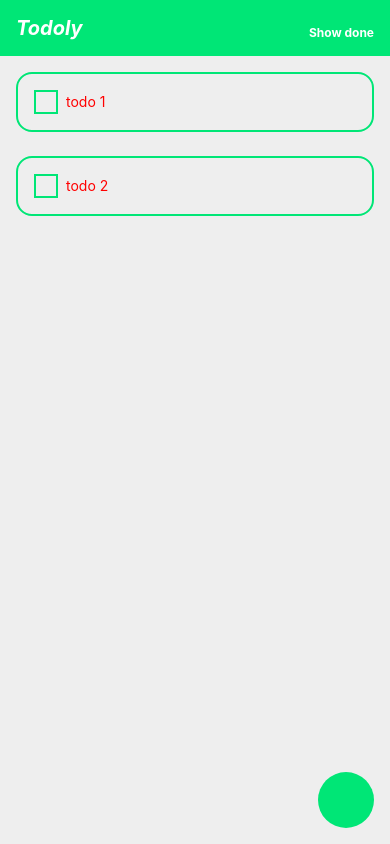
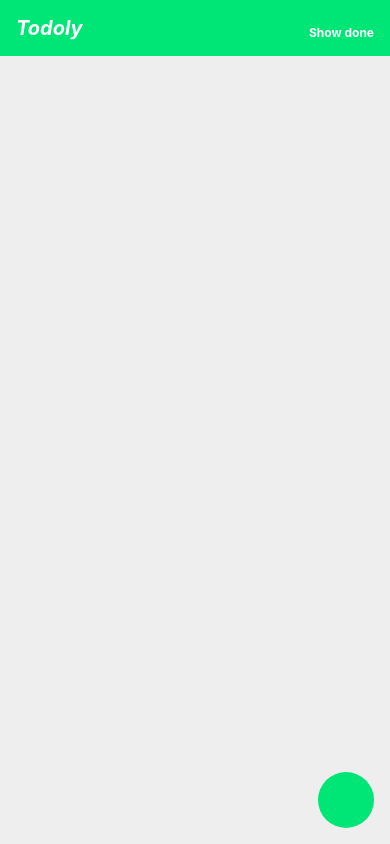
Before and after one commit to aaronsum1102/todoly-react-native, a React Native app: screen / in a window 390 px wide. Shown: the top 844 px of the page. Built offline with nearby package versions, Linux system fonts and the light colour scheme; some icons are missing.

Commit message:
Add mobx for state management

```diff
--- a/babel.config.js
+++ b/babel.config.js
@@ -1,3 +1,11 @@
 module.exports = {
   presets: ['module:metro-react-native-babel-preset'],
+  plugins: [
+    [
+      "@babel/plugin-proposal-decorators",
+      {
+        "legacy": true
+      }
+    ]
+  ]
 };
--- a/js/App.tsx
+++ b/js/App.tsx
@@ -11,50 +11,25 @@ import { library } from "@fortawesome/fontawesome-svg-core"
 import { faPlus, faTrash } from "@fortawesome/free-solid-svg-icons"
 library.add(faPlus, faTrash)
 
+import TodoStore from "./mobx/TodoStore"
+import { observer } from "mobx-react";
+
+@observer
 export default class App extends React.Component {
     state = {
-        todos: [
-            {
-                id: "todo_1",
-                description: "todo 1",
-                isDone: false
-            },
-            {
-                id: "todo_3",
-                description: "todo 3",
-                isDone: true
-            },
-            {
-                id: "todo_2",
-                description: "todo 2",
-                isDone: false
-            }
-        ],
         isTodoFormActive: false,
         isShowDone: false
     }
 
     private postTodo = (value: string) => {
-        let todos = this.state.todos.splice(0)
-        todos.unshift({
-            id: `${value}${todos.length}`,
-            description: value,
-            isDone: false
-        })
-        this.setState({
-            todos: todos
-        })
+        TodoStore.addTodo(value)
     }
 
     private onFABPress = () => {
         if (!this.state.isShowDone) {
             this.setState({ isTodoFormActive: true })
         } else {
-            let todos = this.state.todos.filter(todo => todo.isDone === false)
-            this.setState({
-                todos: todos,
-                isShowDone: !this.state.isShowDone
-            })
+            TodoStore.clearCompletedTodo()
         }
     }
 
@@ -63,19 +38,7 @@ export default class App extends React.Component {
     }
 
     private updateTodoStatus = (id: string) => {
-        let todos = this.state.todos.map(todo => {
-            if (todo.id === id) {
-                return {
-                    ...todo,
-                    isDone: true
-                }
-            } else {
-                return todo
-            }
-        })
-        this.setState({
-            todos: todos
-        })
+        TodoStore.updateTodoStatus(id)
     }
 
     private toggleListStatus = () => {
@@ -86,9 +49,9 @@ export default class App extends React.Component {
 
     private getListFromType() {
         if (this.state.isShowDone) {
-            return this.state.todos.filter(todo => todo.isDone === true)
+            return TodoStore.completedTodos
         } else {
-            return this.state.todos.filter(todo => todo.isDone === false)
+            return TodoStore.todos
         }
     }
 
--- a/js/components/TodoForm.tsx
+++ b/js/components/TodoForm.tsx
@@ -13,7 +13,6 @@ export interface Props {
 }
 
 interface State {
-
     todo: string
 }
 
--- /dev/null
+++ b/js/mobx/TodoStore.tsx
@@ -0,0 +1,48 @@
+import { observable, computed, action } from "mobx"
+
+interface Todo {
+    id: string
+    description: string
+    isDone: boolean
+
+}
+
+class TodoStore {
+    @observable allTodos: Todo[] = []
+
+    @computed get todos(): Todo[] {
+        return this.allTodos.filter(todo => todo.isDone === false)
+    }
+
+    @computed get completedTodos(): Todo[] {
+        return this.allTodos.filter(todo => todo.isDone === true)
+    }
+
+    @action
+    addTodo(value: string) {
+        let newTodo: Todo = {
+            id: `${value}${this.allTodos.length}`,
+            description: value,
+            isDone: false
+        }
+        this.allTodos.unshift(newTodo)
+    }
+
+    @action
+    updateTodoStatus(id: string) {
+        this.allTodos.forEach(todo => {
+            if (todo.id === id) {
+                todo.isDone = !todo.isDone
+            }
+        });
+    }
+
+    @action
+    clearCompletedTodo() {
+        this.allTodos = this.allTodos.filter(todo => todo.isDone === false)
+        console.warn(this.allTodos)
+    }
+}
+
+const todoStore = new TodoStore()
+export default todoStore
--- a/package.json
+++ b/package.json
@@ -7,9 +7,12 @@
     "test": "jest"
   },
   "dependencies": {
+    "@babel/plugin-proposal-decorators": "^7.4.4",
     "@fortawesome/fontawesome-svg-core": "^1.2.19",
     "@fortawesome/free-solid-svg-icons": "^5.9.0",
     "@fortawesome/react-native-fontawesome": "^0.1.0",
+    "mobx": "^5.10.1",
+    "mobx-react": "^6.0.3",
     "react": "16.8.3",
     "react-native": "0.59.8",
     "react-native-svg": "^9.5.1"
```
Also changed, not shown: tsconfig.json (+10 -2 lines), 1 other file (tests, documents, lock files or other folders).
